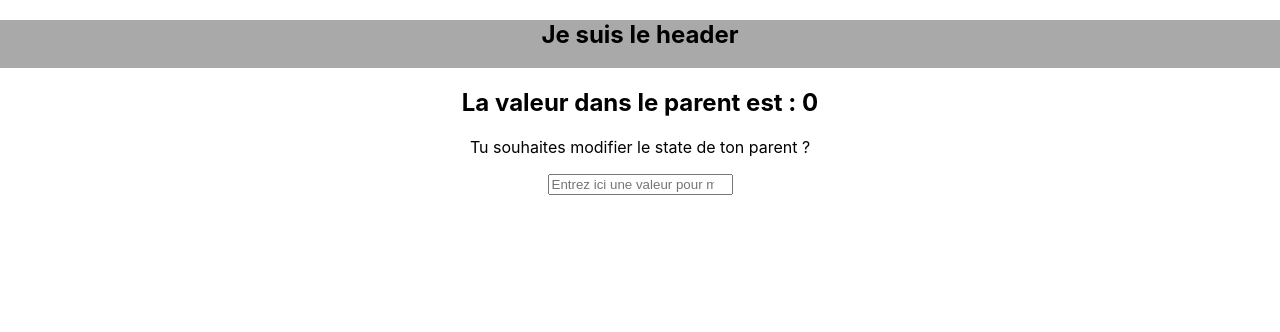
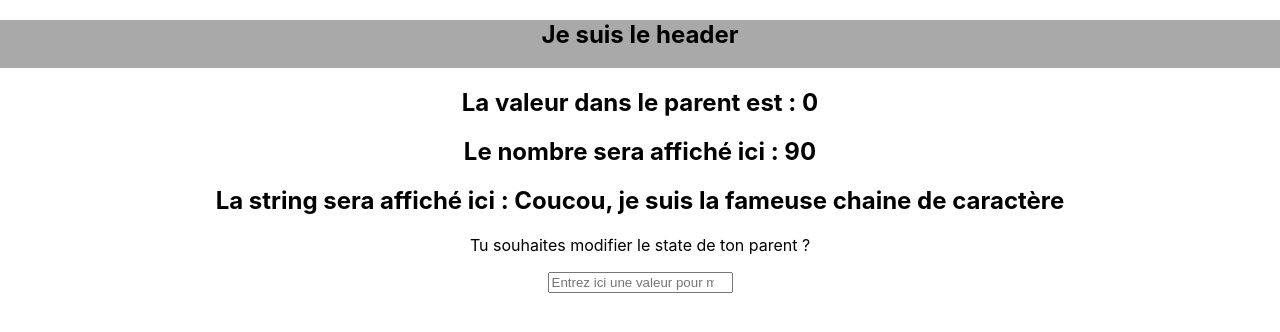
Before and after one commit to gabbloquet/react-demo, a React (Create React App) app: page / in a window 1280 px wide. Shown: the top 332 px of the page. Built offline with nearby package versions, Linux system fonts and the light colour scheme.

Commit message:
Clean avant la nouvelle étape

```diff
--- a/src/Homepage/index.js
+++ b/src/Homepage/index.js
@@ -4,19 +4,8 @@ import './Homepage.style.css'
 export const Homepage = ({theGivenNumber, theGivenString, modifyParentStateValue}) => {
   return (
     <div className="homepage">
-      {/*<h1>*/}
-      {/*  Bienvenue dans l'application demo de Gabin*/}
-      {/*</h1>*/}
-      {/*<a*/}
-      {/*  className="App-link"*/}
-      {/*  href="https://www.youtube.com/channel/UCX59_d3qQWm4WQsVfUDO-Kw"*/}
-      {/*  target="_blank"*/}
-      {/*  rel="noopener noreferrer"*/}
-      {/*>*/}
-      {/*  Voici sa chaine YouTube*/}
-      {/*</a>*/}
-      {/*<h2>Le nombre sera affiché ici : {theGivenNumber}</h2>*/}
-      {/*<h2>La string sera affiché ici : {theGivenString}</h2>*/}
+      <h2>Le nombre sera affiché ici : {theGivenNumber}</h2>
+      <h2>La string sera affiché ici : {theGivenString}</h2>
       <p>Tu souhaites modifier le state de ton parent ?</p>
       <input
         type="number"
```
